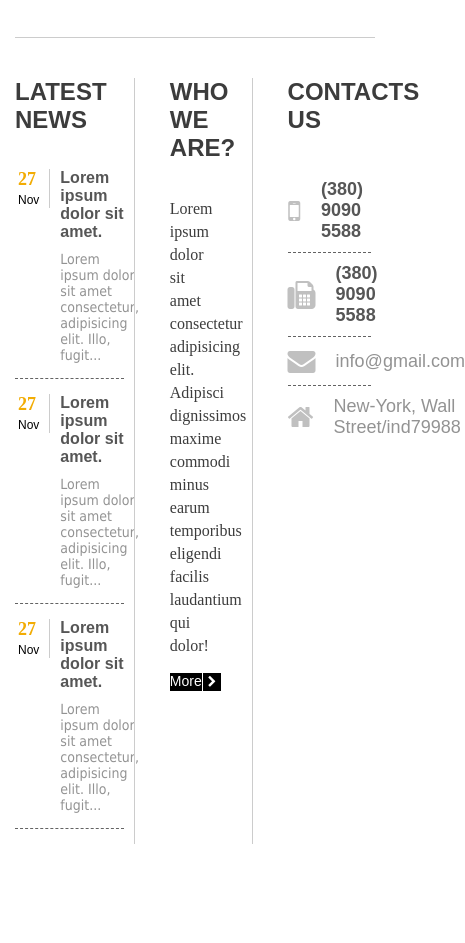
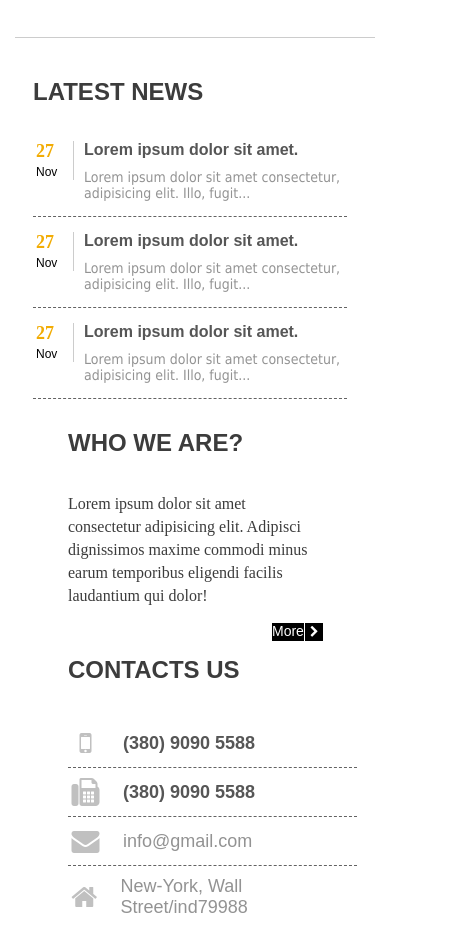
Before and after one commit to headlessgod/project_html, a plain HTML site: page index.html in a window 390 px wide. Shown: the part 887-1830 px from the top of the page, 465 px wide, since content can reach past the window. Before the commit the page ends 1746 px from the top, so only its background shows below. Drawn offline with Linux system fonts and the light colour scheme.

Commit message:
finish info blocks

```diff
--- a/style.css
+++ b/style.css
@@ -197,6 +197,8 @@ body, ul {
 
 .info {
 display: flex;
+flex-wrap: wrap;
+justify-content: center;
 }
 .info__title {
     margin: 0 0 35px 0;
@@ -298,6 +300,17 @@ font-size: 12px;
         padding: 15px;
     }
 }
+@media (max-width: 830px) {
+    .info__news, .info__about, .info__contacts {
+        width: 50%;
+    }
+    .info__about {
+        border: none;
+    }
+    .info__contacts {
+        margin-top: 15px;
+    }
+}
 @media (max-width: 710px) {
     .header__menu {
         justify-content: center;
@@ -325,3 +338,11 @@ font-size: 12px;
         width: 100%;
     }
 }
+@media (max-width: 510px){
+    .info__news, .info__about, .info__contacts {
+        width: 90%;
+    }
+    .info__about {
+        margin-top: 15px;
+    }
+}
```
